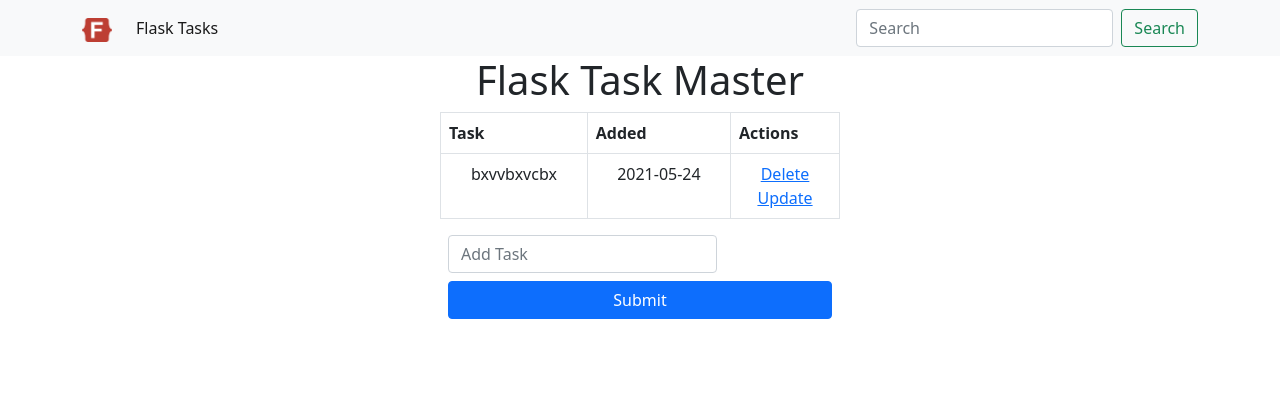
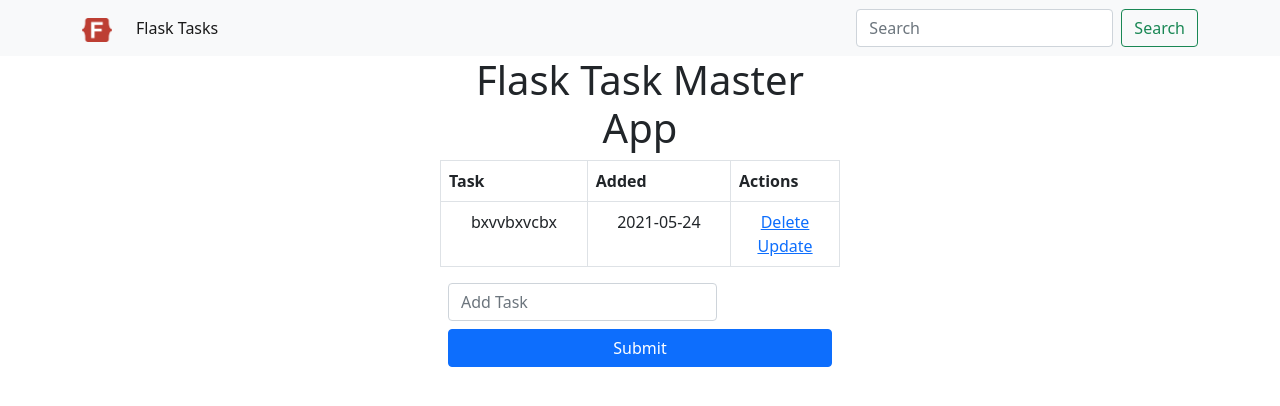
Before and after one commit to creadea-ka/flask_intro, a Flask app: page / in a window 1280 px wide. Shown: the top 406 px of the page. Run offline with Flask 2, Linux system fonts and the light colour scheme; data comes from the database, SQL or seed files in the repository.

Commit message:
Update index.html

```diff
--- a/templates/index.html
+++ b/templates/index.html
@@ -28,7 +28,7 @@
     </nav>
 <div class="container">
 <div class="content">
-    <h1 style="text-align: center">Flask Task Master</h1>
+    <h1 style="text-align: center">Flask Task Master App</h1>
     {% if tasks|length < 1 %}
     <h4 style="text-align: center">There are no tasks. Create one below!</h4>
     {% else %}
```
